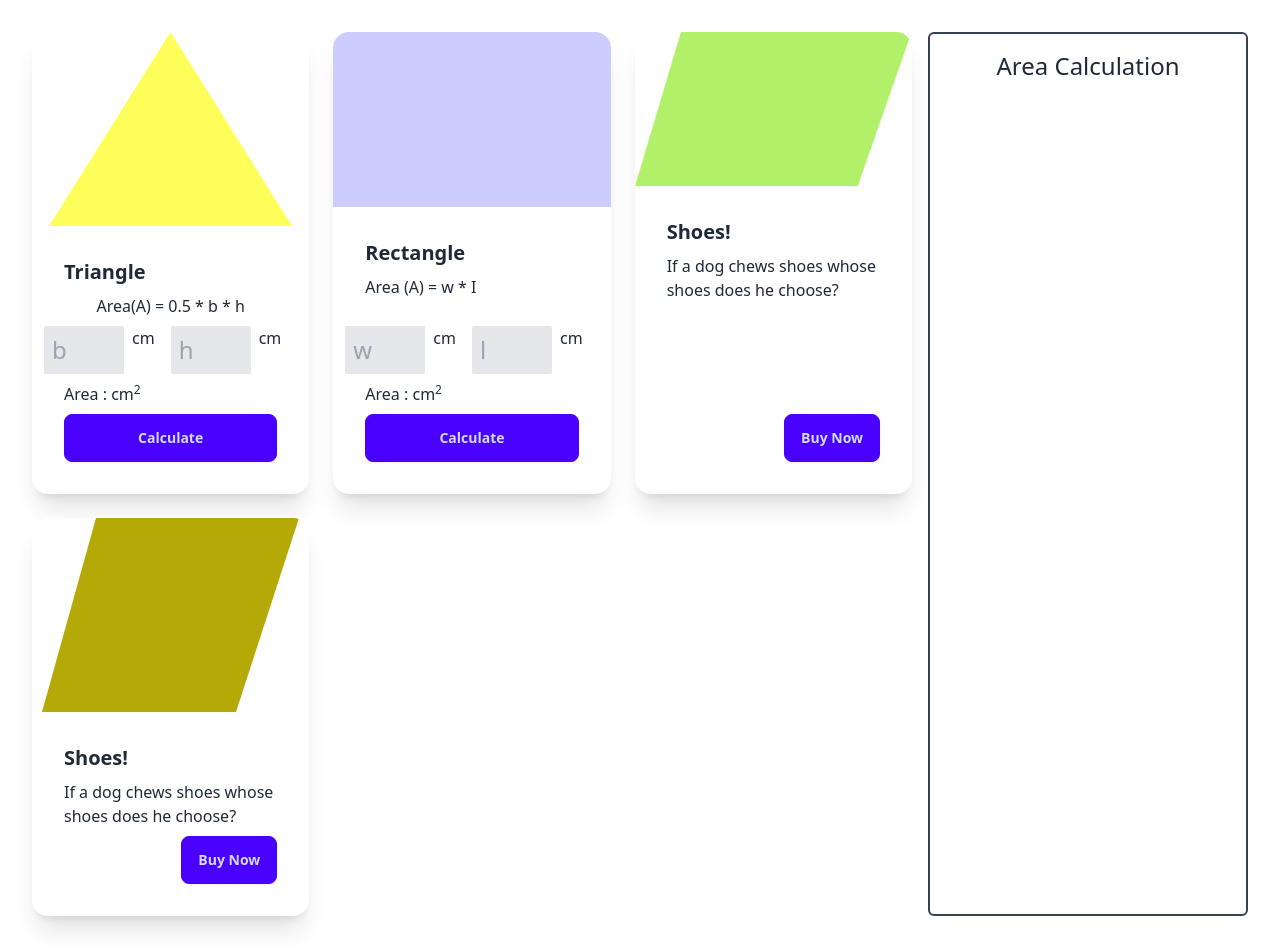
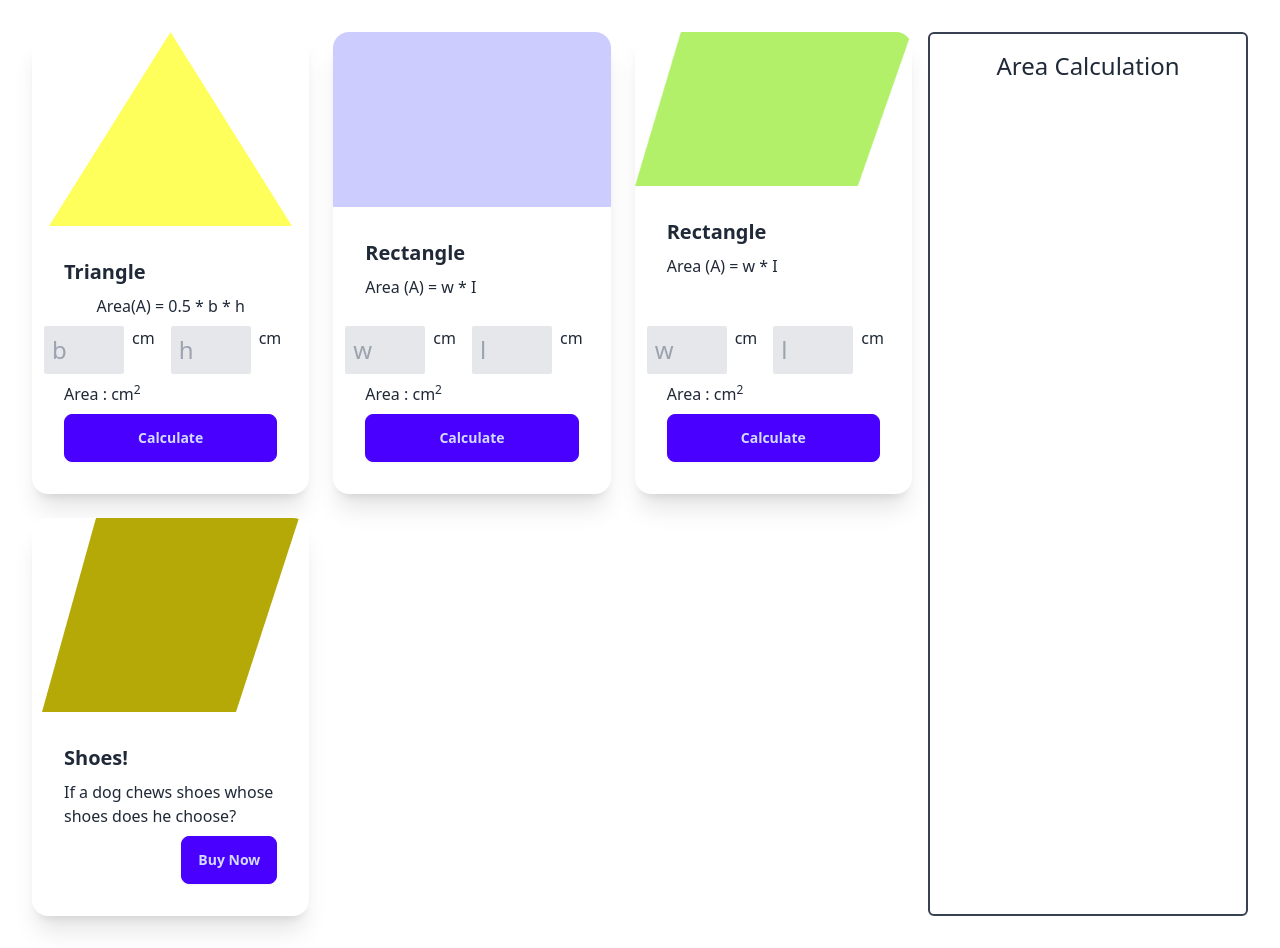
Before and after one commit to ayshakanta/geometry-gem, a plain HTML site: page index.html in a window 1280 px wide. Drawn offline with nearby package versions, Linux system fonts and the light colour scheme.

Commit message:
added rectangle

```diff
--- a/index.html
+++ b/index.html
@@ -68,15 +68,28 @@
 
                 <!-- parallelogram card -->
                 <div class="card w-auto bg-base-100 shadow-xl">
-                    <figure><img src="images/parallelogram.png" alt="Shoes" /></figure>
+                    <figure><img src="images/parallelogram.png" alt="rectangle" /></figure>
                     <div class="card-body">
-                        <h2 class="card-title">Shoes!</h2>
-                        <p>If a dog chews shoes whose shoes does he choose?</p>
-                        <div class="card-actions justify-end">
-                            <button class="btn btn-primary">Buy Now</button>
+                        <h2 class="card-title">Rectangle</h2>
+                        <p>Area (A) = w * I</p>
+                        <div class="flex justify-center">
+                            <input id="rectangle-width" class="w-20 text-2xl p-2 rounded-sm  bg-gray-200" type="text"
+                                placeholder="w">
+                            <span class="mr-4 ml-2">cm</span>
+                            <input id="rectangle-length" class="w-20 text-2xl p-2 rounded-sm  bg-gray-200" type="text"
+                                placeholder="l">
+                            <span class="mr-4 ml-2">cm</span>
+                        </div>
+                        <div>
+                            <p>Area : <span id="rectangle-area"></span><span>cm<sup>2</sup></span></p>
+                        </div>
+
+                        <div class="card-actions">
+                            <button onclick="calculateRectangleArea()" class="btn btn-primary w-full">Calculate</button>
                         </div>
                     </div>
                 </div>
+
 
                 <!-- rhombus card -->
                 <div class="card w-auto bg-base-100 shadow-xl">
--- a/scripts/triangle-calculate.js
+++ b/scripts/triangle-calculate.js
@@ -22,5 +22,19 @@ function calculateTriangleArea(){
 // rectangle card area
 
 function calculateRectangleArea(){
-    console.log("calculate rect area")
+    const widthInput = document.getElementById("rectangle-width")
+    const widthText = widthInput.value ;
+    const width = parseFloat(widthText)
+    console.log(width)
+
+    const lengthInput = document.getElementById("rectangle-length")
+    const lengthText = lengthInput.value ;
+    const length = parseFloat(lengthText);
+    console.log(length)
+
+    const rectangleArea = width * length ;
+    console.log(rectangleArea)
+
+    const rectangleAreaSpan = document.getElementById("rectangle-area")
+    rectangleAreaSpan.innerText = rectangleArea ;
 }
```
